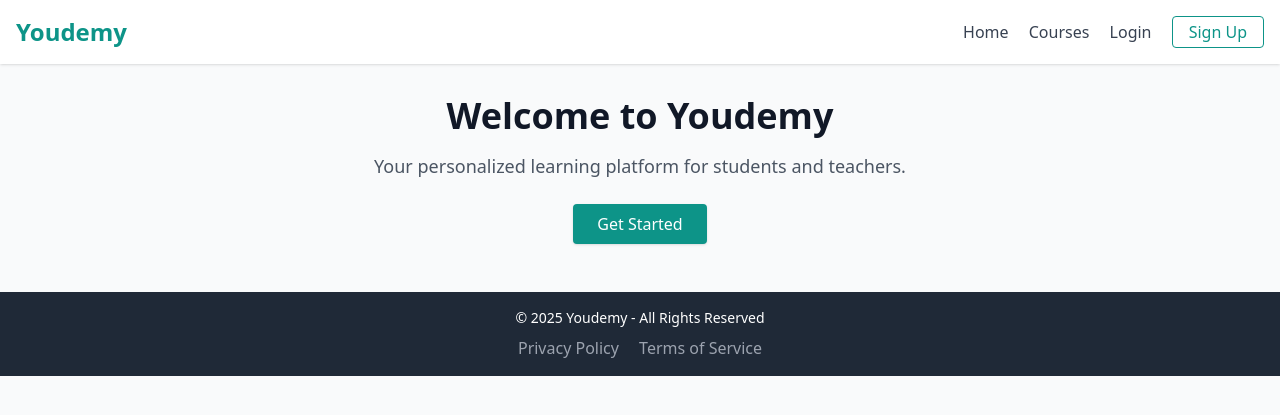
After one commit to Younes-imouga/YouDemy, a PHP site: template views/base.php in a window 1280 px wide. The commit adds this page. Shown: the top 415 px of the page. Run offline with PHP 8.4, Linux system fonts and the light colour scheme; the template is opened without the code that fills it, so the values that code supplies are empty; some libraries are stand-ins or nearby versions.

Commit message:
did the header footer and the index pages started working

```diff
--- /dev/null
+++ b/views/base.php
@@ -0,0 +1,52 @@
+<!DOCTYPE html>
+<html lang="en">
+<head>
+  <meta charset="UTF-8">
+  <meta name="viewport" content="width=device-width, initial-scale=1.0">
+  <title>Youdemy Platform</title>
+  <script src="https://cdn.tailwindcss.com"></script>
+</head>
+<body class="bg-gray-50 text-gray-800 font-sans">
+
+  <!-- Navbar -->
+  <header class="bg-white shadow">
+    <div class="container mx-auto flex justify-between items-center p-4">
+      <a href="#" class="text-2xl font-bold text-teal-600">Youdemy</a>
+      <nav class="space-x-4">
+        <a href="/" class="text-gray-700 hover:text-teal-600">Home</a>
+        <a href="/courses" class="text-gray-700 hover:text-teal-600">Courses</a>
+        <a href="/login" class="text-gray-700 hover:text-teal-600">Login</a>
+        <a href="/register" class="text-teal-600 border border-teal-600 px-4 py-1 rounded hover:bg-teal-600 hover:text-white">
+          Sign Up
+        </a>
+      </nav>
+    </div>
+  </header>
+
+  <!-- Main Content -->
+  <main class="container mx-auto mt-8">
+    <!-- Dynamic Content Goes Here -->
+    <section class="text-center">
+      <h1 class="text-4xl font-extrabold text-gray-900">Welcome to Youdemy</h1>
+      <p class="text-lg text-gray-600 mt-4">
+        Your personalized learning platform for students and teachers.
+      </p>
+      <a href="/register" class="mt-6 inline-block bg-teal-600 text-white px-6 py-2 rounded shadow hover:bg-teal-700">
+        Get Started
+      </a>
+    </section>
+  </main>
+
+  <!-- Footer -->
+  <footer class="bg-gray-800 text-white mt-12">
+    <div class="container mx-auto text-center p-4">
+      <p class="text-sm">© 2025 Youdemy - All Rights Reserved</p>
+      <nav class="space-x-4 mt-2">
+        <a href="/privacy" class="text-gray-400 hover:text-white">Privacy Policy</a>
+        <a href="/terms" class="text-gray-400 hover:text-white">Terms of Service</a>
+      </nav>
+    </div>
+  </footer>
+
+</body>
+</html>
```
Also changed, not shown: public/index.php (+19 -4 lines), views/404.php (added, +42 -0 lines), views/footer.php (added), views/header.php (added).
